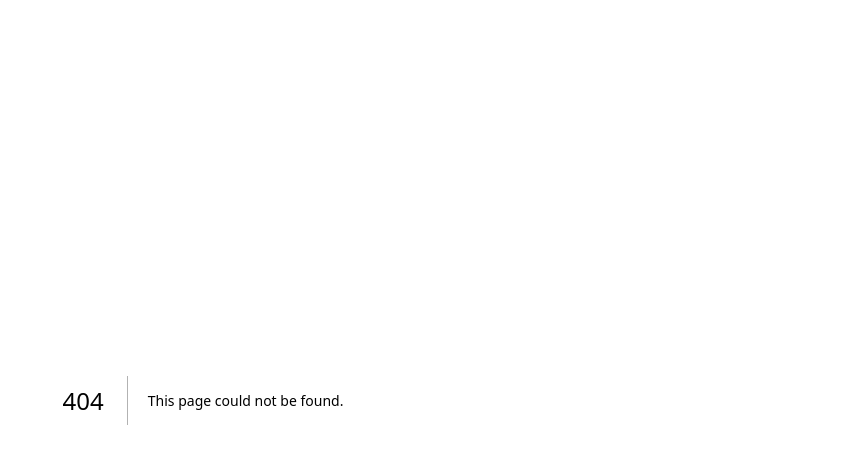
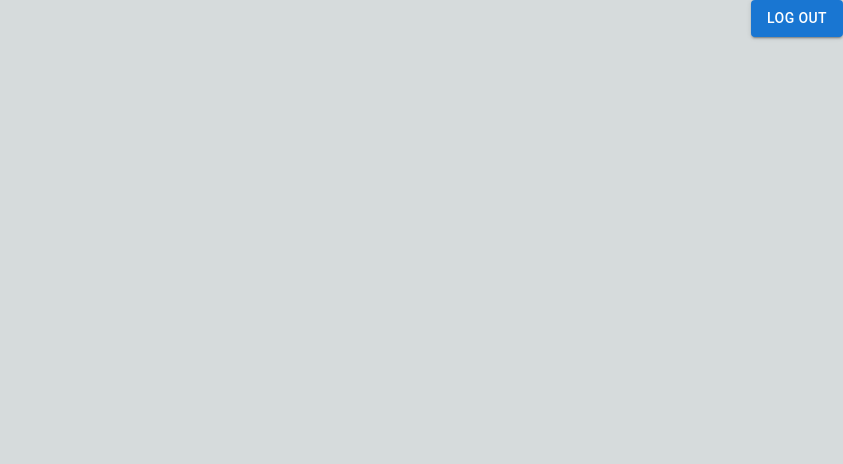
Before and after one commit to COSC-499-W2023/year-long-project-team-3, a Next.js app: page /logout in a window 1280 px wide. Before the commit this address had no page. Shown: the top 464 px of the page, without its empty margins (437-1280 px from the left). Built offline with nearby package versions, Linux system fonts and the light colour scheme.

Commit message:
Created simple page with logout button to test code functionality

```diff
--- /dev/null
+++ b/src/app/logout/page.tsx
@@ -0,0 +1,12 @@
+import Button from '@mui/material/Button'
+import Container from '@mui/material/Container'
+
+export default function LogOut() {
+    return (
+        <Container component='main' maxWidth='xs'>
+            <Button variant='contained' sx={{ position: 'fixed', top: 0, right: 0 }}>
+                Log Out
+            </Button>
+        </Container>
+    )
+}
```
